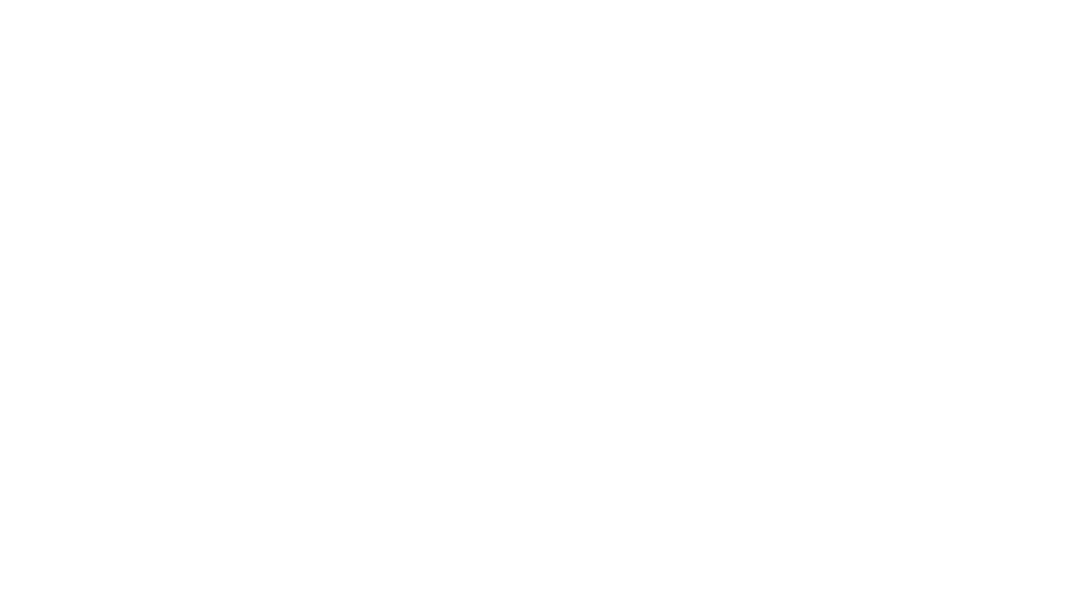
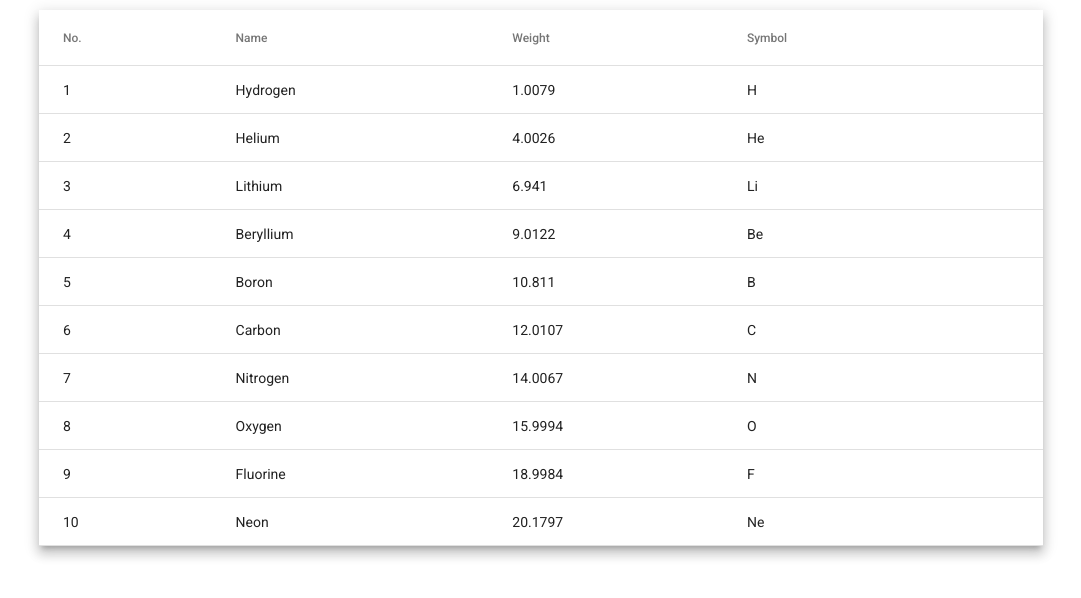
Before and after one commit to jamesrappazzo/beta-list, an Angular app in the folder client/: page / in a window 1280 px wide. Shown: the top 598 px of the page, without its empty margins (99-1180 px from the left). Built offline with nearby package versions, Linux system fonts and the light colour scheme; no server answers.

Commit message:
basic table working

```diff
--- a/client/src/app/app.component.html
+++ b/client/src/app/app.component.html
@@ -4,6 +4,7 @@
     <div fxLayoutAlign="center center" fxFlex="10"></div>
     <div fxFlex="80">
       <bl-patient-detail></bl-patient-detail>
+      <bl-table></bl-table>
     </div>
     <div fxLayoutAlign="center center" fxFlex="10"></div>
   </div>
--- a/client/src/app/app.module.ts
+++ b/client/src/app/app.module.ts
@@ -30,6 +30,7 @@
 import { PathologyResultsDetailsComponent } from './patient-detail/pathology-details/pathology-details.component';
 import { MethotrexateDetailsComponent } from './patient-detail/methotrexate-details/methotrexate-details.component';
 import { ExpansionPanelComponent } from './form-components/expansion-panel/expansion-panel.component';
+import { TableComponent } from './form-components/table/table.component';
 
 @NgModule({
   declarations: [
@@ -51,7 +52,8 @@
     BetaReadingsDetailsComponent,
     MethotrexateDetailsComponent,
     PathologyResultsDetailsComponent,
-    ExpansionPanelComponent],
+    ExpansionPanelComponent,
+    TableComponent],
   imports: [
     FlexLayoutModule,
     BrowserModule,
@@ -60,7 +62,7 @@
     CustomMaterialModule,
     HttpClientModule,
     FormsModule,
-    ReactiveFormsModule,
+    ReactiveFormsModule
   ],
   providers: [PatientsService, ActivePatientStoreService],
   bootstrap: [AppComponent]
--- /dev/null
+++ b/client/src/app/form-components/table/table.component.html
@@ -0,0 +1,32 @@
+<table mat-table [dataSource]="dataSource" class="mat-elevation-z8" style="width: 100%;">
+
+    <!--- Note that these columns can be defined in any order.
+          The actual rendered columns are set as a property on the row definition" -->
+
+    <!-- Position Column -->
+    <ng-container matColumnDef="position">
+      <th mat-header-cell *matHeaderCellDef> No. </th>
+      <td mat-cell *matCellDef="let element"> {{element.position}} </td>
+    </ng-container>
+
+    <!-- Name Column -->
+    <ng-container matColumnDef="name">
+      <th mat-header-cell *matHeaderCellDef> Name </th>
+      <td mat-cell *matCellDef="let element"> {{element.name}} </td>
+    </ng-container>
+
+    <!-- Weight Column -->
+    <ng-container matColumnDef="weight">
+      <th mat-header-cell *matHeaderCellDef> Weight </th>
+      <td mat-cell *matCellDef="let element"> {{element.weight}} </td>
+    </ng-container>
+
+    <!-- Symbol Column -->
+    <ng-container matColumnDef="symbol">
+      <th mat-header-cell *matHeaderCellDef> Symbol </th>
+      <td mat-cell *matCellDef="let element"> {{element.symbol}} </td>
+    </ng-container>
+
+    <tr mat-header-row *matHeaderRowDef="displayedColumns"></tr>
+    <tr mat-row *matRowDef="let row; columns: displayedColumns;"></tr>
+  </table>
--- /dev/null
+++ b/client/src/app/form-components/table/table.component.ts
@@ -0,0 +1,34 @@
+import {Component} from '@angular/core';
+
+export interface PeriodicElement {
+  name: string;
+  position: number;
+  weight: number;
+  symbol: string;
+}
+
+const ELEMENT_DATA: PeriodicElement[] = [
+  {position: 1, name: 'Hydrogen', weight: 1.0079, symbol: 'H'},
+  {position: 2, name: 'Helium', weight: 4.0026, symbol: 'He'},
+  {position: 3, name: 'Lithium', weight: 6.941, symbol: 'Li'},
+  {position: 4, name: 'Beryllium', weight: 9.0122, symbol: 'Be'},
+  {position: 5, name: 'Boron', weight: 10.811, symbol: 'B'},
+  {position: 6, name: 'Carbon', weight: 12.0107, symbol: 'C'},
+  {position: 7, name: 'Nitrogen', weight: 14.0067, symbol: 'N'},
+  {position: 8, name: 'Oxygen', weight: 15.9994, symbol: 'O'},
+  {position: 9, name: 'Fluorine', weight: 18.9984, symbol: 'F'},
+  {position: 10, name: 'Neon', weight: 20.1797, symbol: 'Ne'},
+];
+
+/**
+ * @title Basic use of `<table mat-table>`
+ */
+@Component({
+  selector: 'bl-table',
+  styleUrls: ['./table.component.css'],
+  templateUrl: './table.component.html',
+})
+export class TableComponent {
+  displayedColumns: string[] = ['position', 'name', 'weight', 'symbol'];
+  dataSource = ELEMENT_DATA;
+}
--- a/client/src/app/material.module.ts
+++ b/client/src/app/material.module.ts
@@ -10,6 +10,7 @@
 import { MatRadioModule } from '@angular/material/radio';
 import { MatSlideToggleModule } from '@angular/material/slide-toggle';
 import { MatExpansionModule } from '@angular/material/expansion';
+import {MatTableModule} from '@angular/material/table';
 
 @NgModule({
     exports: [
@@ -22,7 +23,8 @@
         MatSlideToggleModule,
         ObserversModule,
         PlatformModule,
-        MatExpansionModule
+        MatExpansionModule,
+        MatTableModule
     ]
 })
 export class CustomMaterialModule { }
```
Also changed, not shown: client/src/app/form-components/table/table.component.css (added), 1 other file (tests, documents, lock files or other folders).
